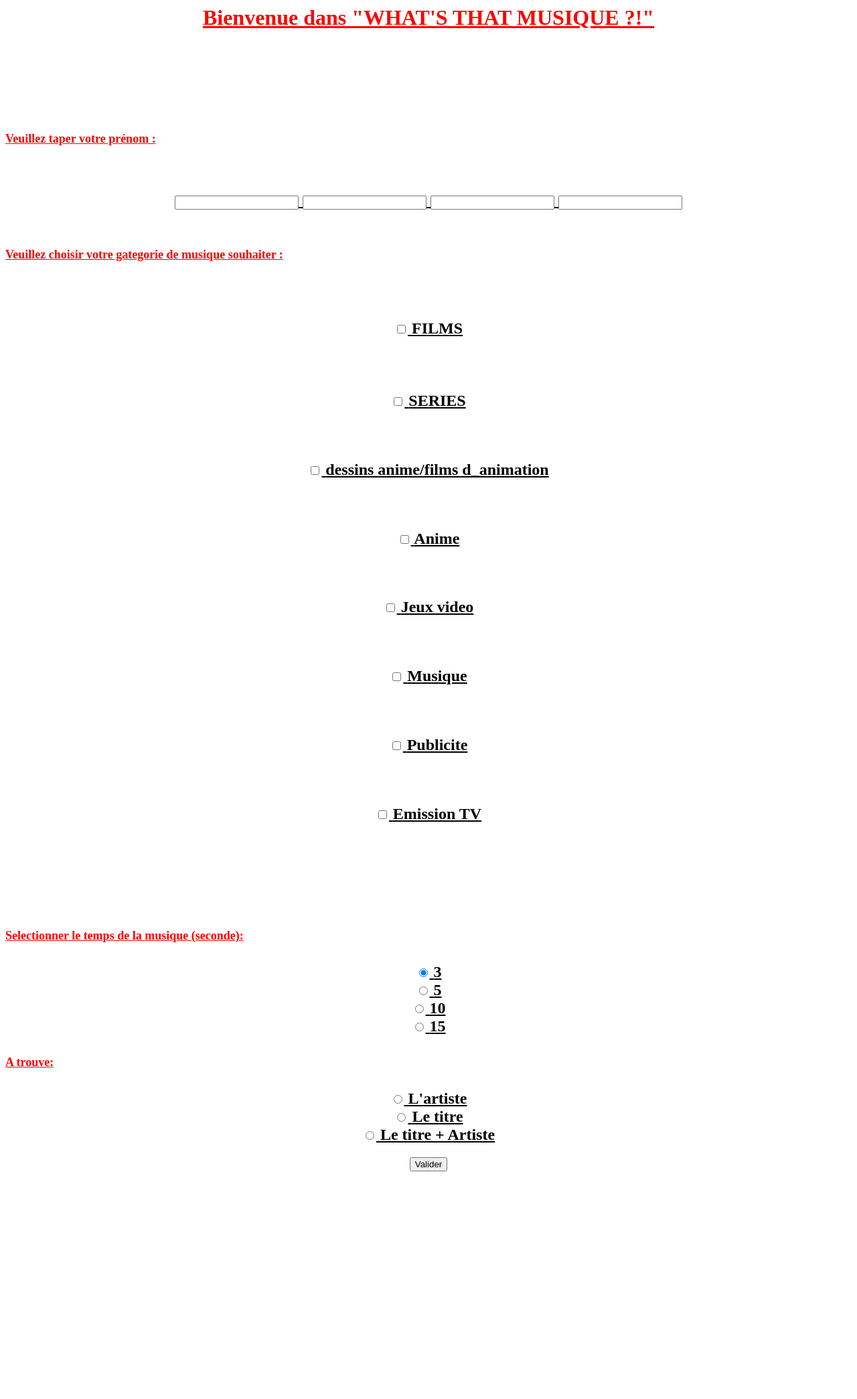
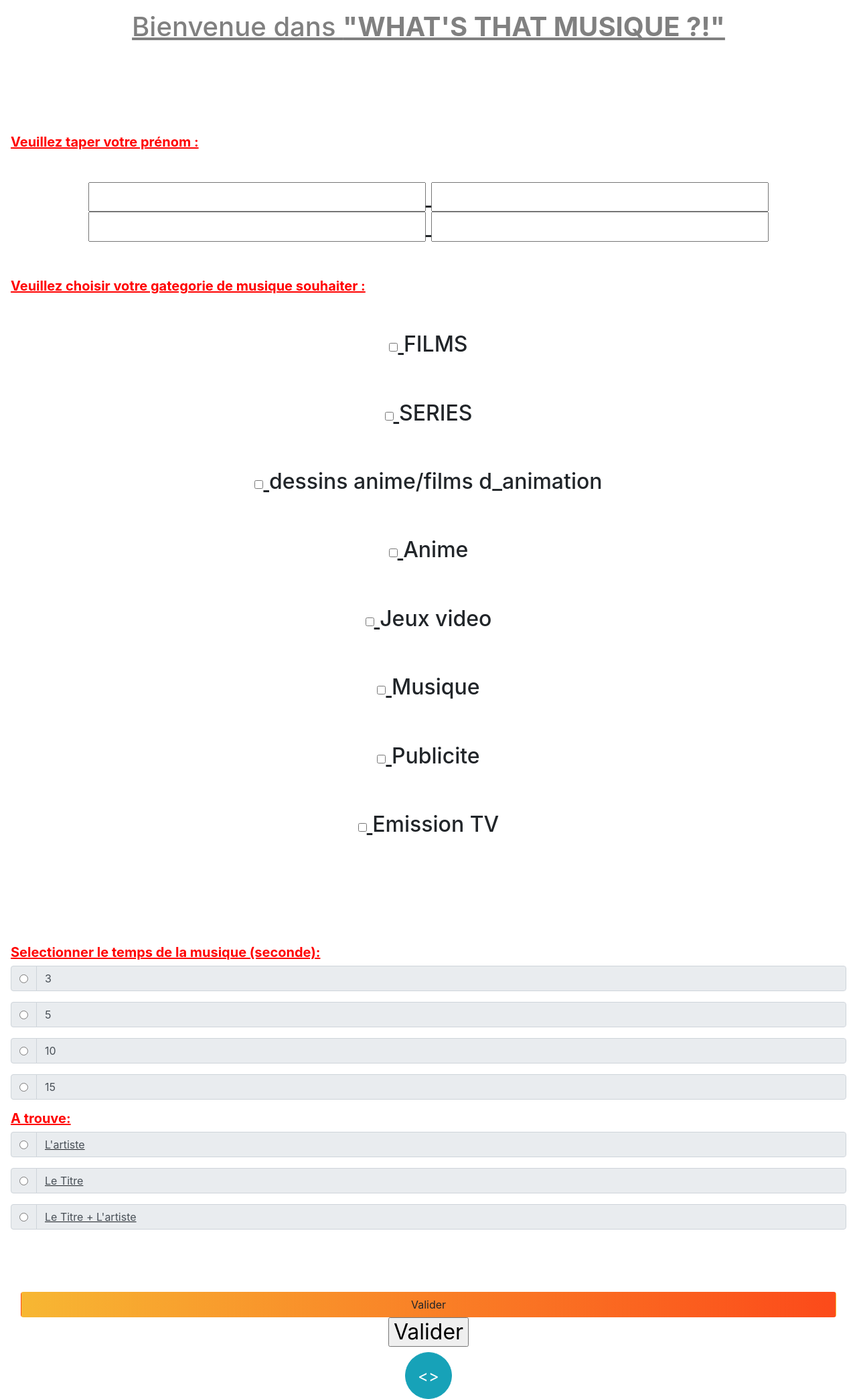
Before and after one commit to matthieuDa/whats_that_music, a PHP site: page / in a window 1280 px wide. Shown: the whole page at 67% size. Before the commit the page ends 1749 px from the top, so only its background shows below. Run offline with PHP 8.4, Linux system fonts and the light colour scheme.

Commit message:
v2 partit eyal

```diff
--- a/index.php
+++ b/index.php
@@ -1,7 +1,7 @@
      <html>
     <head>
 	<link rel="stylesheet" href="./view/css/style.css">  <!--raccorde le css de "style.css"-->
-
+	<link rel="stylesheet" href="https://stackpath.bootstrapcdn.com/bootstrap/4.4.1/css/bootstrap.min.css" integrity="sha384-Vkoo8x4CGsO3+Hhxv8T/Q5PaXtkKtu6ug5TOeNV6gBiFeWPGFN9MuhOf23Q9Ifjh" crossorigin="anonymous">
     <title>\"WHAT'S THAT MUSIQUE ?!\"</title>
     </head>
 
@@ -237,7 +238,49 @@
 <!-- -------------------------------------------------------- TEMPS DE MUSIQUE (SECONDE) ---------------------------------------------------- -->
 <h5><strong> Selectionner le temps de la musique (seconde):</strong></h5>
                                                             <!-- creer un bouton radio -->
-<h2 class="boutton_millieu"><div>
+
+															<div class="input-group mb-3">
+  <div class="input-group-prepend">
+    <div class="input-group-text">
+      <input type="radio" name="drone" value="3" aria-label="Checkbox for following text input">
+    </div>
+  </div>
+  <input type="text" class="form-control" aria-label="Text input with checkbox" value="3" disabled>
+</div>
+
+
+<div class="input-group mb-3">
+  <div class="input-group-prepend">
+    <div class="input-group-text">
+      <input type="radio" name="drone" value="5" aria-label="Checkbox for following text input">
+    </div>
+  </div>
+  <input type="text" class="form-control" aria-label="Text input with checkbox" value="5" disabled>
+</div>
+
+<div class="input-group mb-3">
+  <div class="input-group-prepend">
+    <div class="input-group-text">
+      <input type="radio" name="drone" value="10" aria-label="Checkbox for following text input">
+    </div>
+  </div>
+  <input type="text" class="form-control" aria-label="Text input with checkbox" value="10" disabled>
+</div>
+
+<div class="input-group mb-3">
+  <div class="input-group-prepend">
+    <div class="input-group-text">
+      <input type="radio" name="drone" value="15" aria-label="Checkbox for following text input">
+    </div>
+  </div>
+  <input type="text" class="form-control" aria-label="Text input with checkbox" value="15" disabled>
+</div>
+
+
+</div>
+
+
+															<!-- <h2 class="boutton_millieu"><div>
   <input type="radio" id="3" name="drone" value="3"
          checked>
   <label for="3">3</label>
@@ -256,13 +299,43 @@
 <div>
   <input type="radio" id="15" name="drone" value="15">
   <label for="15">15</label>
-</div></h2>
+</div></h2> -->
 
 <!-- -------------------------------------------------------- CHOIX DU TITRE ------------ ---------------------------------------------------- -->
                                                    <!-- crer aussi un boutton radio -->
 <h5><strong> A trouve:</strong></h5>
 <h2 class="boutton_millieu"><div>
-  <input type="radio" id="L'artiste" name="trouve" value="L'artiste">
+<div class="input-group mb-3">
+  <div class="input-group-prepend">
+    <div class="input-group-text">
+      <input type="radio" name="trouve" value="L'artiste" aria-label="Checkbox for following text input">
+    </div>
+  </div>
+  <input type="text" class="form-control" aria-label="Text input with checkbox" value="L'artiste" disabled>
+</div>
+
+
+
+<div class="input-group mb-3">
+  <div class="input-group-prepend">
+    <div class="input-group-text">
+      <input type="radio" name="trouve" value="Le Titre" aria-label="Checkbox for following text input">
+    </div>
+  </div>
+  <input type="text" class="form-control" aria-label="Text input with checkbox" value="Le Titre" disabled>
+</div>
+
+
+<div class="input-group mb-3">
+  <div class="input-group-prepend">
+    <div class="input-group-text">
+      <input type="radio" name="trouve" value="Le Titre + L'artiste" aria-label="Checkbox for following text input">
+    </div>
+  </div>
+  <input type="text" class="form-control" aria-label="Text input with checkbox" value="Le Titre + L'artiste" disabled>
+</div>
+
+  <!-- <input type="radio" id="L'artiste" name="trouve" value="L'artiste">
   <label for="L'artiste">L'artiste</label>
 </div>
 
@@ -274,9 +347,16 @@
 <div>
   <input type="radio" id="Le titre + Artiste" name="trouve" value="Le titre + Artiste">
   <label for="Le titre + Artiste">Le titre + Artiste</label>
-</div></h2>
-
+</div></h2> -->
+<br />
+<br />
+<div class="col">
+		    <button class="col btn btn-orange-moon btn-rounded">Valider
+			</button>
+		</div>
 <h2 class="boutton_millieu"><input type="submit" value="Valider" /></h2>
+<button type="button" class="btn btn-info btn-circle btn-xl"><<i class="fas fa-check"></i>></button>
+<br />
 
 
     </form>
--- a/view/CSS/style.css
+++ b/view/CSS/style.css
@@ -4,16 +4,22 @@
 
 h1
 {
-    color:red;
+    color:gray;
     text-align: center;
     text-decoration:underline;
 }
+
+body
+{
+    padding: 1em;
+}
+
 
 h5
 {
     color: red;
     text-decoration: underline;
-    font-size: large;
+    font-size:20;
 }
 
 .boutton_millieu
@@ -50,4 +56,82 @@
 {
     color: yellowgreen;
     text-align: center;
+    font-size: 15;
 }
+
+.btn-orange-moon {
+    background: #fc4a1a;  /* fallback for old browsers */
+    background: -webkit-linear-gradient(to right, #f7b733, #fc4a1a);  /* Chrome 10-25, Safari 5.1-6 */
+    background: linear-gradient(to right, #f7b733, #fc4a1a); /* W3C, IE 10+/ Edge, Firefox 16+, Chrome 26+, Opera 12+, Safari 7+ */
+    color: #fff;
+    border: 3px solid #eee;
+}
+
+.btn-circle.btn-xl {
+    width: 70px;
+    height: 70px;
+    padding: 10px 16px;
+    font-size: 24px;
+    line-height: 1.33;
+    border-radius: 35px;
+  }
+
+  .
+
+  /* Make it looks good on CodePen */
+html {
+    background-color: #cef;
+  }
+  html, body, .sonar-wrapper {
+    height: 100%;
+  }
+
+  /* Prevent scrollbars to appear when waves go out of bound */
+  .sonar-wrapper {
+    position: relative;
+    z-index: 0;
+    overflow: hidden;
+    padding: 8rem 0;
+  }
+
+  /* The circle */
+  .sonar-emitter {
+    position: relative;
+    margin: 0 auto;
+    width: 275px;
+    height: 275px;
+    border-radius: 9999px;
+    background-color: HSL(45,100%,50%);
+  }
+
+  /* the 'wave', same shape and size as its parent */
+  .sonar-wave {
+    position: absolute;
+    top: 0;
+    left: 0;
+    width: 100%;
+    height: 100%;
+    border-radius: 9999px;
+    background-color: HSL(45,100%,50%);
+    opacity: 0;
+    z-index: -1;
+    pointer-events: none;
+  }
+
+  /*
+    Animate!
+    NOTE: add browser prefixes where needed.
+  */
+  .sonar-wave {
+    animation: sonarWave 2s linear infinite;
+  }
+
+  @keyframes sonarWave {
+    from {
+      opacity: 0.4;
+    }
+    to {
+      transform: scale(3);
+      opacity: 0;
+    }
+  }
```
Also changed, not shown: other parts of index.php (+15 -14 lines).
